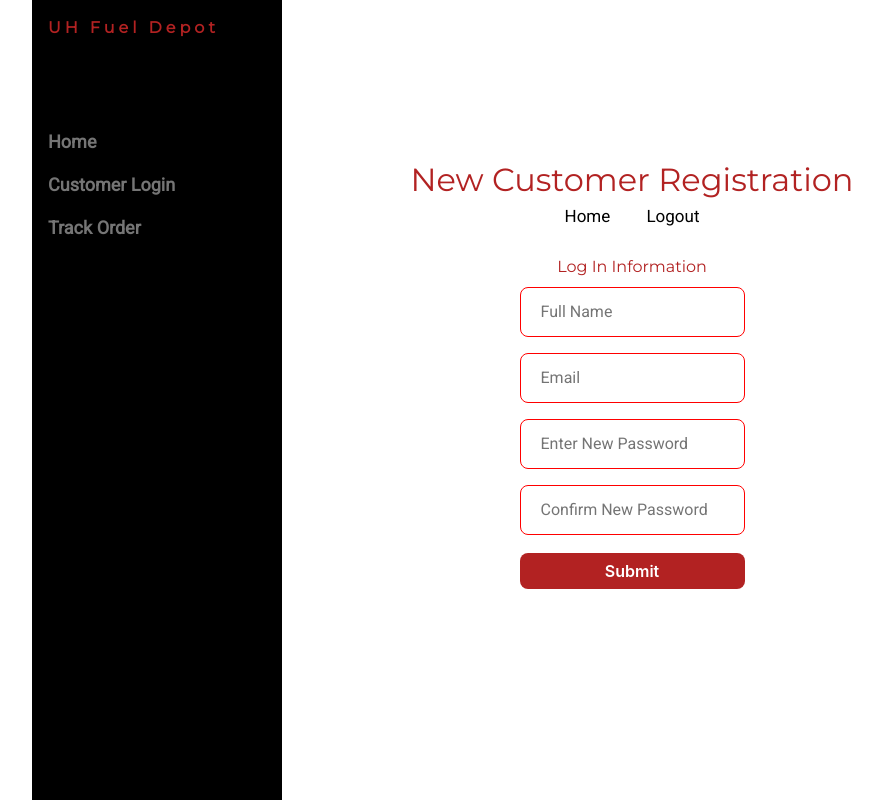
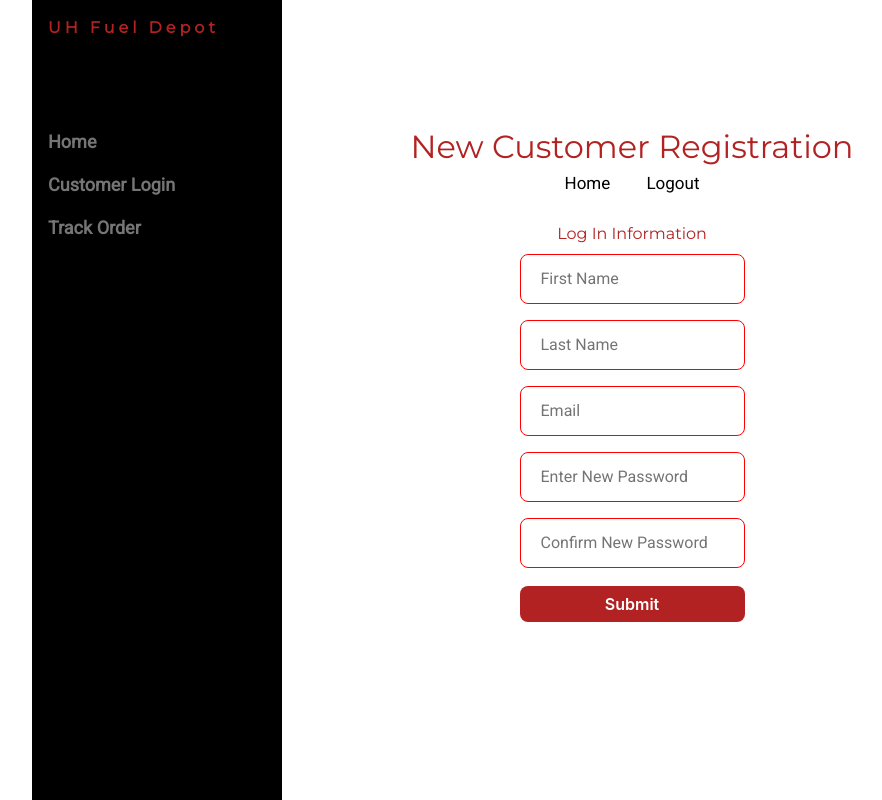
Before and after one commit to hite5/COSC_4353, a Flask app: page /NewCustomerForm in a window 1280 px wide. Shown: the whole page, without its empty margins (8-890 px from the left). Run offline with Flask 2, Linux system fonts and the light colour scheme.

Commit message:
Update NewCustomerForm.html
created separate fields for first and last name

```diff
--- a/application/templates/NewCustomerForm.html
+++ b/application/templates/NewCustomerForm.html
@@ -195,8 +195,10 @@
         <form action = {{url_for("views.NewCustomerForm")}} method="post">
             <center><h3>Log In Information</h3></center>
             <div class="info">
-                <input type="text" name="name" placeholder="Full Name" maxlength="45" required />
-                <input type="text" name="email" placeholder="Email" maxlength="30" required />
+                <input type="text" name="f_name" placeholder="First Name" maxlength="45" required />
+                <input type="text" name="l_name" placeholder="Last Name" maxlength="45" required />
+
+                <input type="text" name="email" placeholder="Email" maxlength="45" required />
 <!--                <input type="password" name="passW" placeholder="Temporary Password" maxlength="15" required />-->
                 <input class="fname" type="password" id="newpasswd" name="newpasswd" placeholder="Enter New Password" maxlength="15" required>
                 <input class="fname" type="password" id="confirmpasswd" name="confirmpasswd" placeholder="Confirm New Password" maxlength="15" required>
```
